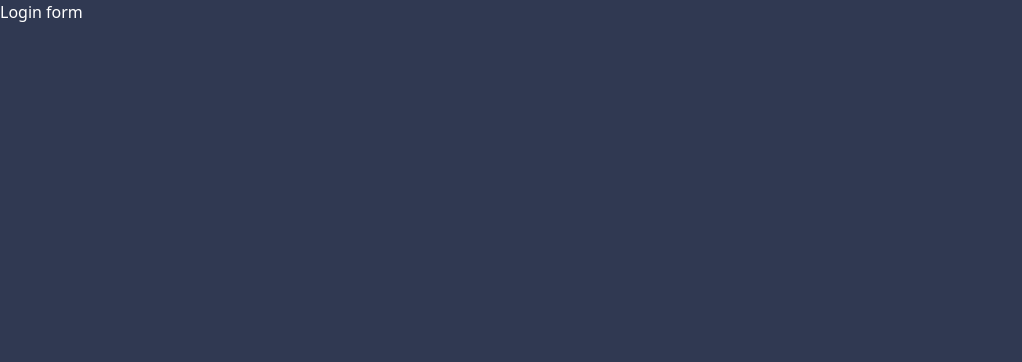
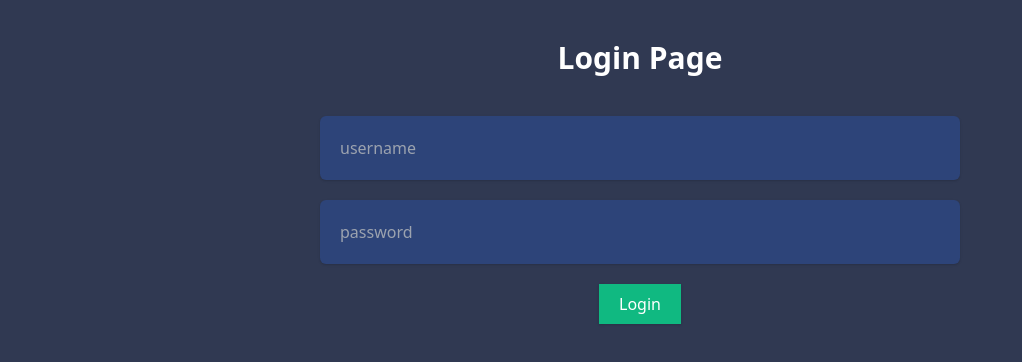
Before and after one commit to ricdotnet/todoapp, a Vue app: page /login in a window 1280 px wide. Shown: the top 362 px of the page, without its empty margins (0-1022 px from the left). Built offline with nearby package versions, Linux system fonts and the light colour scheme.

Commit message:
login functioning with localstorage

```diff
--- a/package.json
+++ b/package.json
@@ -10,6 +10,7 @@
   "dependencies": {
     "axios": "^0.21.1",
     "core-js": "^3.6.5",
+    "jsonwebtoken": "^8.5.1",
     "vue": "^2.6.11",
     "vue-axios": "^3.2.4",
     "vue-router": "^3.5.1"
--- a/src/App.vue
+++ b/src/App.vue
@@ -9,9 +9,10 @@
 <script>
 
 export default {
-  name: 'App',
-  components: {
+    name: 'App',
 
-  }
+    components: {
+
+    }
 }
 </script>
--- a/src/components/Home.vue
+++ b/src/components/Home.vue
@@ -4,14 +4,43 @@
         my name is {{ name }} and I am a software developer from {{ country }}. -->
 
         <div class="mb-10 text-3xl font-bold">
-            ToDo List
+
+
+            <div v-if="checkLogin() == 'true'">
+                <span class="align-middle text-shadow">ToDo List</span>
+
+                <button @click.prevent="doLogout()" class="ml-20 text-sm pl-5 pr-5 pt-2 pb-2 bg-red-500 focus:outline-none hover:bg-red-600 active:bg-red-700 align-middle shadow">
+                    Logout
+                </button>
+            </div>
+            <div v-else>
+                <span class="align-middle text-shadow">Login or register to use the system.</span>
+            </div>
         </div>
 
-        <!-- todo form module -->
-        <todo-form ref="todoform"></todo-form>
+        <div v-if="checkLogin() == 'true'">
+            <!-- todo form module -->
+            <todo-form ref="todoform"></todo-form>
 
-        <!-- todo box module -->
-        <todo-box ref="todobox"></todo-box>
+            <!-- todo box module -->
+            <todo-box ref="todobox"></todo-box>
+        </div>
+
+        <div v-else>
+            <a href="/login" class="pl-5 pr-5 pt-2 pb-2
+                bg-purple-600
+                hover:bg-purple-700
+                active:bg-purple-800
+                rounded-sm
+                shadow">Login</a>
+
+            <a href="#" class="ml-5 pl-5 pr-5 pt-2 pb-2
+                bg-green-600
+                hover:bg-green-700
+                active:bg-green-800
+                rounded-sm
+                shadow">Register</a>
+        </div>
 
     </div>
 
@@ -30,6 +59,9 @@ export default {
         TodoBox,
         TodoForm
     },
+    props: {
+        isLoggedIn: Boolean
+    },
 
     name: "Home",
 
@@ -47,9 +79,19 @@ export default {
     },
     mounted: function() {
 
+        this.checkLogin()
+        console.log(this.checkLogin())
+
     },
     methods: {
-
+        checkLogin() {
+            //console.log(localStorage.getItem("loggedIn"))
+            return localStorage.getItem("loggedIn");
+        },
+        doLogout() {
+            localStorage.setItem("loggedIn", false);
+            window.location.href = '/'
+        }
     }
 }
 
--- a/src/components/Login.vue
+++ b/src/components/Login.vue
@@ -1,20 +1,78 @@
 <template>
 
-    <div>
-        Login form
+    <div class="mx-auto w-2/3 md:w-1/2 lg:w-1/2 mt-10 text-center">
+
+        <form @submit.prevent="doLogin">
+            <div class="mb-10 text-3xl font-bold">
+                Login Page
+            </div>
+
+            <div>
+                <input v-model="username" class="w-full p-5 bg-blue-600 bg-opacity-25 outline-none rounded-md shadow" placeholder="username">
+            </div>
+
+            <div>
+                <input v-model="password" class="mt-5 w-full p-5 bg-blue-600 bg-opacity-25 outline-none rounded-md shadow" placeholder="password">
+            </div>
+
+            <div>
+                <button class="mt-5 pl-5 pr-5 pt-2 pb-2
+                    bg-green-500
+                    focus:outline-none
+                    hover:bg-green-600
+                    active:bg-green-700
+                    shadow">Login</button>
+            </div>
+        </form>
+
     </div>
 
 </template>
 
 <script>
 
+import axios from 'axios'
+
+const url = "https://ricr.dev/api/login.php"
+
 export default {
-    setup() {
+    data() {
 
         return {
-            name: "Ricardo"
+            username: '',
+            password: '',
+            isLoggedIn: ''
         }
 
     },
+    methods: {
+        doLogin() {
+            if(this.username == "" || this.password == "") {
+                console.log("enter user data")
+            } else {
+            axios.post(url, JSON.stringify({
+                    username: this.username,
+                    password: this.password
+                }))
+                .then(response => {
+                    //console.log(response.data)
+                    this.isLoggedIn = response.data;
+                    this.setLoginCookie();
+                })
+                //.then(response => (this.isLoggedIn = response.data))
+                // .then(response => console.log(response.data))
+                // .then(this.setLoginCookie())
+            }
+        },
+        setLoginCookie() {
+            console.log(this.isLoggedIn)
+            if(this.isLoggedIn) {
+                localStorage.setItem("loggedIn", true);
+                window.location.href = '/'
+            } else {
+                localStorage.setItem("loggedIn", false);
+            }
+        }
+    }
 }
 </script>
--- /dev/null
+++ b/src/components/Register.vue
@@ -0,0 +1,15 @@
+<template>
+    <div>
+        Register page
+    </div>
+</template>
+
+<script>
+export default {
+    data() {
+        return {
+
+        }
+    }
+}
+</script>
```
Also changed, not shown: 1 other file (tests, documents, lock files or other folders).
